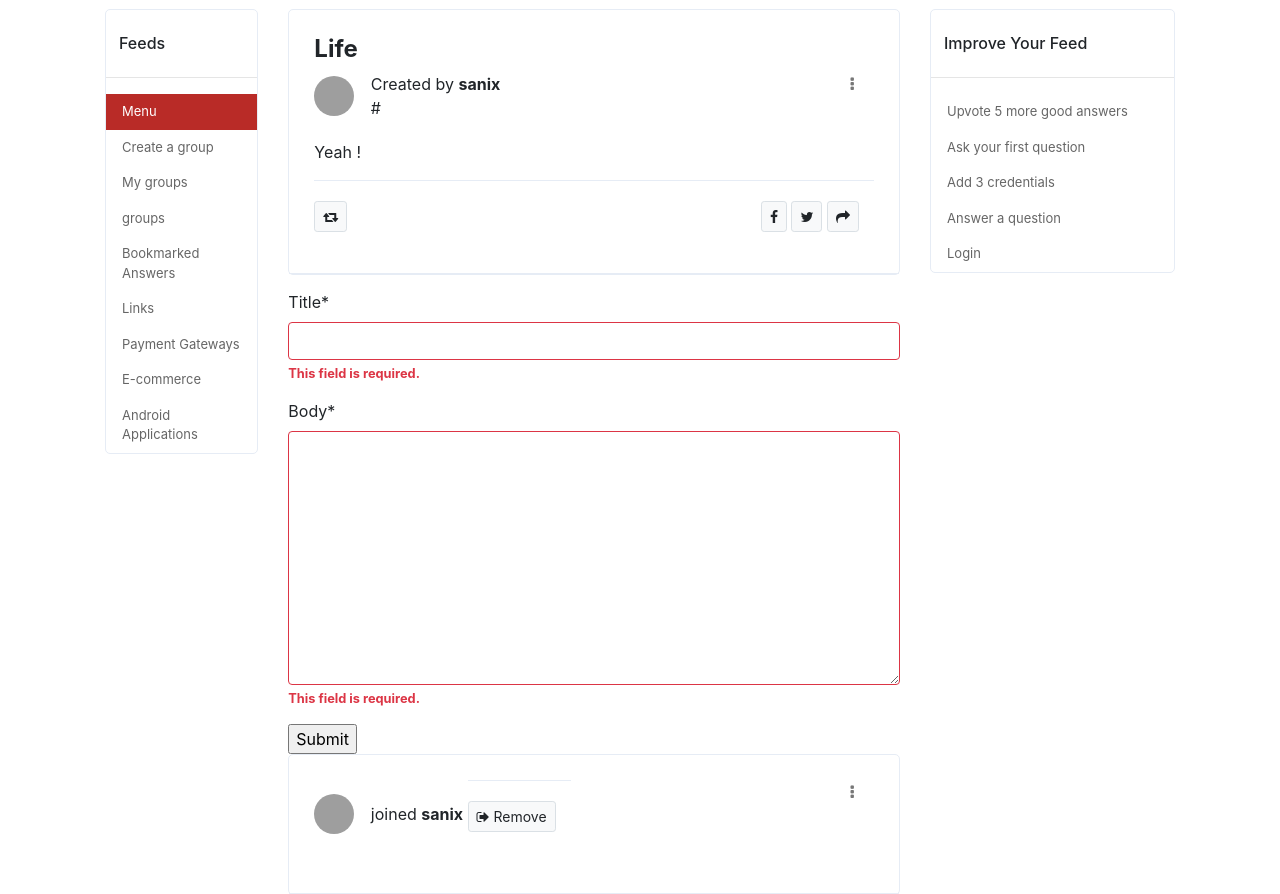
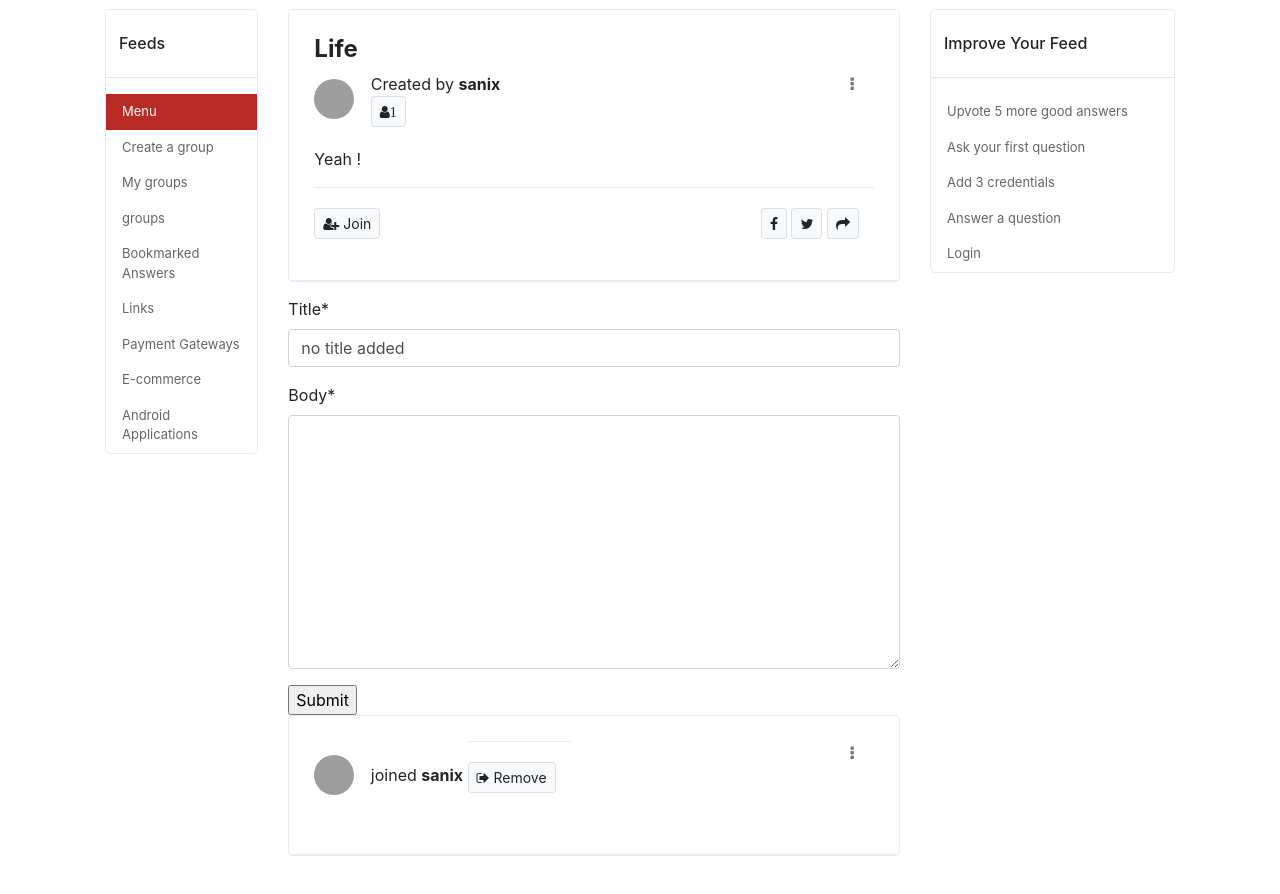
Before and after one commit to sanix-sandel/Quora-Reddit, a Django app: page /groups/group/1/ in a window 1280 px wide. Shown: the part 81-975 px from the top of the page. After the commit the page ends 937 px from the top, so only its background shows below. Run offline with Django 3.2, Linux system fonts and the light colour scheme; data comes from the database, SQL or seed files in the repository; both versions use the stored data as it was after the commit; some libraries are stand-ins or nearby versions; grey boxes are pictures that could not be loaded.

Commit message:
some templates modified

```diff
--- a/quora/groups/views.py
+++ b/quora/groups/views.py
@@ -85,7 +85,7 @@ def GroupeDetail(request, id):
             newq.save()
             return redirect(groupe.get_absolute_url())
     else:
-        form=QuestionForm(request.GET)
+        form=QuestionForm()
     return render(request, 'groups/group.html',
                 {'form':form,
                 'groupe':groupe,
--- a/quora/templates/groups/group.html
+++ b/quora/templates/groups/group.html
@@ -15,7 +15,9 @@
           <a class="h6 post__author-name fn" href="#"> {{groupe.owner.username}}</a>
           <div class="post__date">
              <time class="published" datetime="2004-07-24T18:18">
-             #
+             <a href="#" class="btn btn-sm btn-light">
+               <i class="fa fa-user">{{groupe.member.count}}</i>
+             </a>
              </time>
           </div>
        </div>
@@ -31,8 +33,11 @@
     </p>
     <div class="post-additional-info inline-items">
        <p>
-
-          <a href="#" class="btn btn-sm btn-light"><i class="fa fa-retweet"></i> </a>
+         {% if not request.user in groupe.member.all %}
+            <a href="{% url "join_or_leave" id=groupe.id action='join' %}" class="btn btn-sm btn-light">
+              <span class="fa fa-user-plus"></span> Join
+            </a>
+         {% endif %}
        </p>
        <p class="social-icons">
           <a href="#" class="btn btn-sm btn-light"><i class="fa fa-facebook"></i></a>
```
Also changed, not shown: quora/templates/groups/groups_list.html (+13 -2 lines), quora/db.sqlite3, quora/groups/migrations/0002_auto_20200527_1852.py (added).
